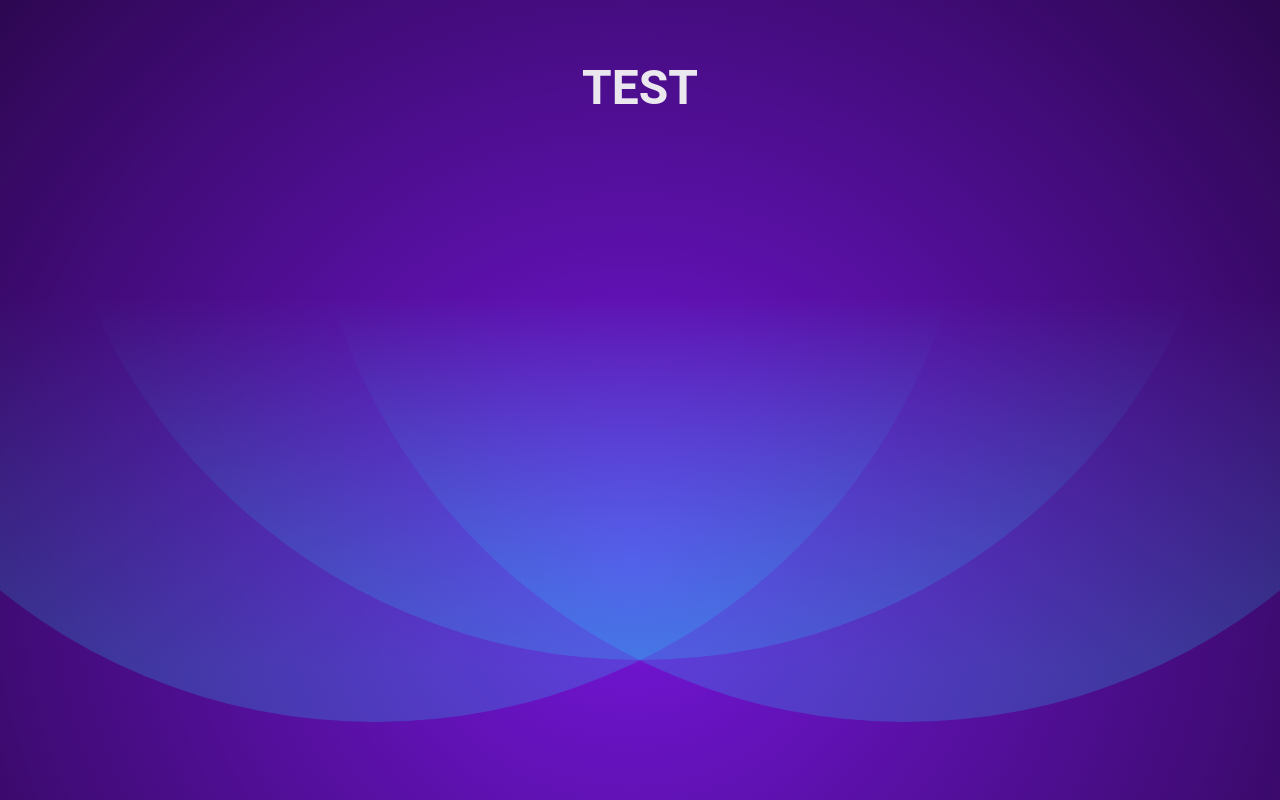
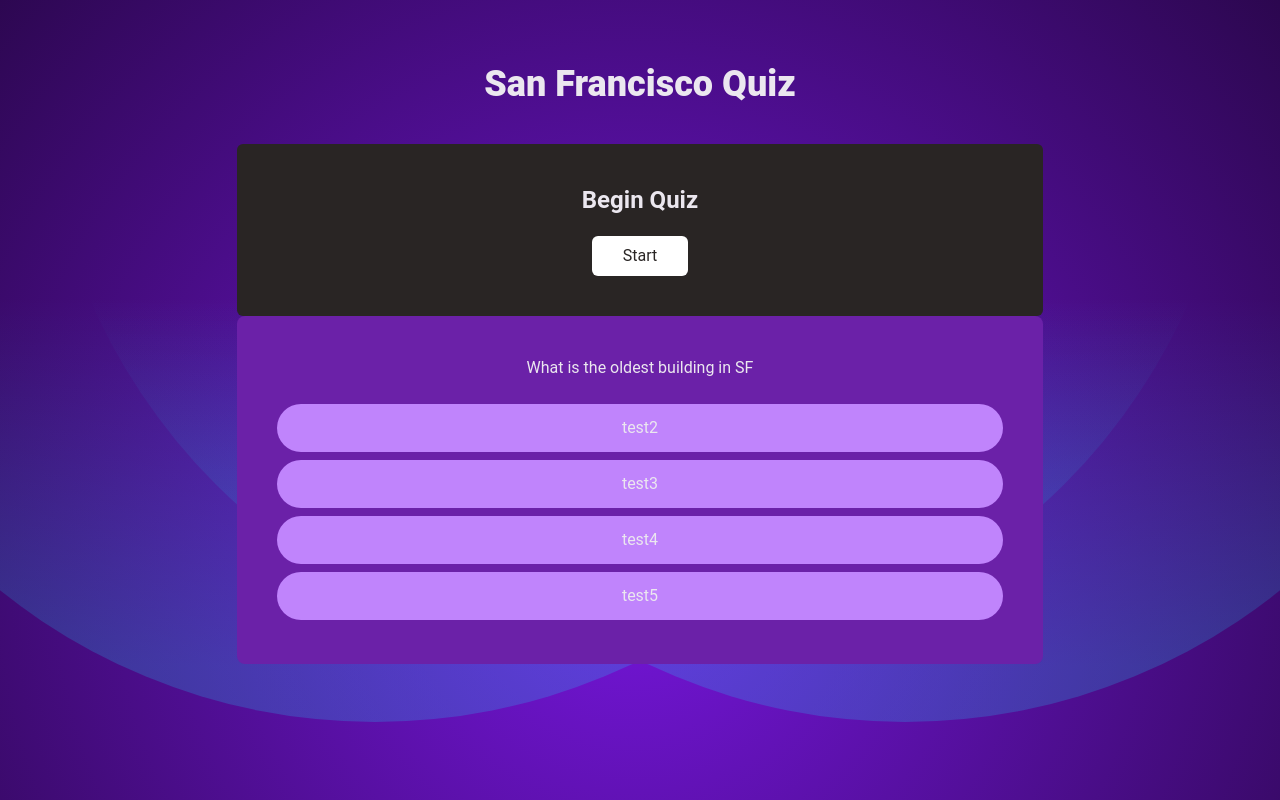
Before and after one commit to SourceSailor/SF-Quiz, a React (Vite) app in the folder quiz-project/: page / in a window 1280 px wide. Built offline with nearby package versions, Linux system fonts and the light colour scheme.

Commit message:
Updates to Quiz

```diff
--- a/quiz-project/src/App.jsx
+++ b/quiz-project/src/App.jsx
@@ -1,9 +1,16 @@
+import StartCard from "./components/StartCard";
+
 import "./App.css";
+import QuizCard from "./components/QuizCard";
 
 function App() {
   return (
     <>
-      <h1 className="text-5xl font-bold">TEST</h1>
+      <h1 className="text-4xl font-extrabold mb-10">San Francisco Quiz</h1>
+
+      <StartCard />
+
+      <QuizCard />
     </>
   );
 }
--- /dev/null
+++ b/quiz-project/src/components/QuizCard.jsx
@@ -0,0 +1,47 @@
+import { useState } from "react";
+
+import { quizData } from "../data.js";
+
+const QuizCard = () => {
+  const [currentQuizQuestionIndex, setCurrentQuizQuestionIndex] = useState(0);
+  const [gameOver, setGameOver] = useState(false);
+  const [userData, setUserData] = useState([]);
+
+  const currentQuestion = quizData[currentQuizQuestionIndex];
+
+  function onUserSubmission(questionData) {
+    setUserData((prevData) => [
+      ...prevData,
+      { question: currentQuestion.question, text: questionData.text },
+    ]);
+
+    if (currentQuizQuestionIndex < quizData.length - 1) {
+      setCurrentQuizQuestionIndex((prevIdx) => prevIdx + 1);
+    } else {
+      setGameOver(true);
+    }
+  }
+  console.log(gameOver);
+  return (
+    <div className="flex flex-col m-auto p-10 w-[70%] rounded-lg bg-purple-800">
+      {!gameOver ? (
+        <>
+          <h4 className="mb-5">{currentQuestion.question}</h4>
+          {currentQuestion.answers.map((question) => (
+            <div
+              className="flex flex-col my-1 p-3 rounded-3xl items-center justify-center bg-purple-400 hover:bg-purple-600"
+              key={question.text}
+              onClick={() => onUserSubmission(question)}
+            >
+              <button>{question.text} </button>
+            </div>
+          ))}
+        </>
+      ) : (
+        "GAME OVER"
+      )}
+    </div>
+  );
+};
+
+export default QuizCard;
--- /dev/null
+++ b/quiz-project/src/components/StartCard.jsx
@@ -0,0 +1,12 @@
+const StartCard = () => {
+  return (
+    <div className="flex flex-col p-10 w-[70%] m-auto  bg-stone-800 items-center rounded-md">
+      <h2 className="text-2xl font-bold">Begin Quiz</h2>
+      <button className=" p-2 mt-5 rounded-md text-stone-800 bg-white w-24">
+        Start
+      </button>
+    </div>
+  );
+};
+
+export default StartCard;
--- /dev/null
+++ b/quiz-project/src/data.js
@@ -0,0 +1,20 @@
+export const quizData = [
+  {
+    question: "What is the oldest building in SF",
+    answers: [
+      { text: "test2", isCorrect: false },
+      { text: "test3", isCorrect: false },
+      { text: "test4", isCorrect: false },
+      { text: "test5", isCorrect: true },
+    ],
+  },
+  {
+    question: "What is the Newest building in SF",
+    answers: [
+      { text: "test2234", isCorrect: false },
+      { text: "test23423", isCorrect: false },
+      { text: "test244", isCorrect: false },
+      { text: "test235", isCorrect: true },
+    ],
+  },
+];
```
Also changed, not shown: quiz-project/src/functions.js (added), 1 other file (tests, documents, lock files or other folders).
